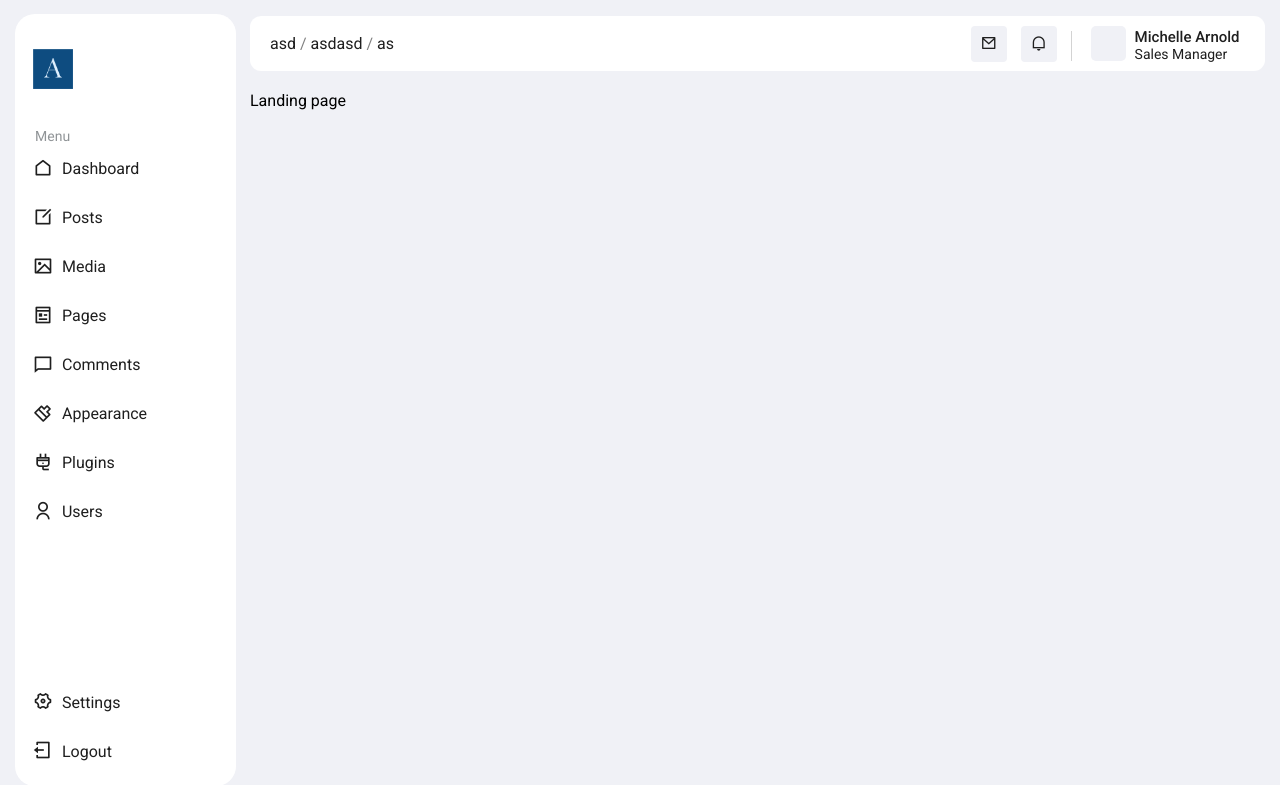
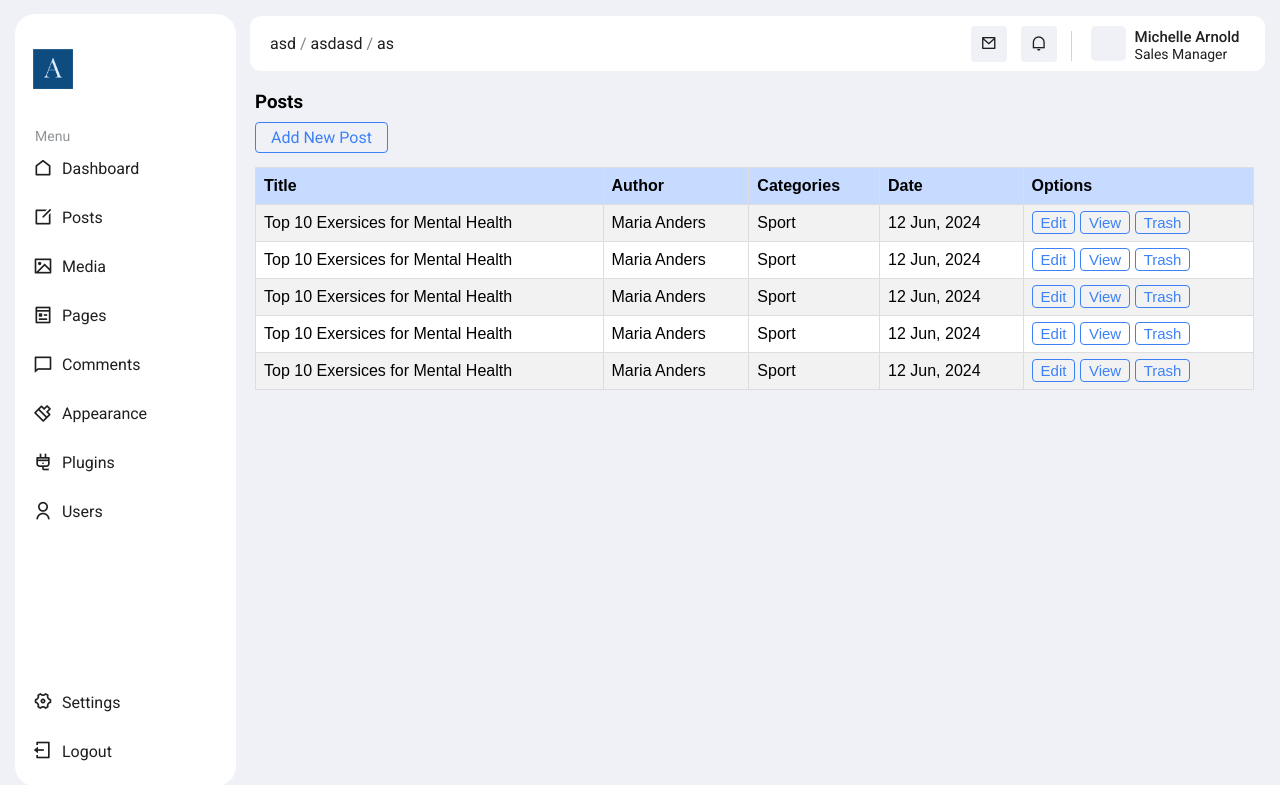
Before and after one commit to demirantay/antay-cms, a Django app: template templates/cms_posts/posts_landing.html in a window 1280 px wide. Shown: the top 785 px of the page. Run offline with Django 5.2, Linux system fonts and the light colour scheme; the template is opened without the code that fills it, so the values that code supplies are empty.

Commit message:
added the posts landing page

```diff
--- /dev/null
+++ b/static/css/cms_posts/cms_posts.css
@@ -0,0 +1,74 @@
+.cms_all_posts_wrapper {
+    width: 97%;
+    margin-left: 5px;
+}
+
+.cms_all_posts_wrapper h3 {
+    margin-bottom: 15px;
+}
+
+.cms_all_posts_wrapper a {
+    margin-bottom: 20px;
+    border: 1px solid #3c81f6;
+    border-radius: 4px;
+    margin-bottom: 10px;
+    margin-top: 10px;
+    text-decoration: none;
+    width: 150px;
+    text-align: center;
+    padding: 5px 15px;
+    color: #3c81f6;
+}
+
+.cms_all_posts_wrapper a:hover {
+    color: white;
+    background-color: #3c81f6;
+    transition: 0.2s;
+}
+
+.cms_all_posts_wrapper table {
+    font-family: Arial, Helvetica, sans-serif;
+    border-collapse: collapse;
+    width: 100%;
+    margin-top: 20px;
+}
+
+.cms_all_posts_wrapper table td, .cms_all_posts_wrapper table th {
+    border: 1px solid #ddd;
+    padding: 8px;
+}
+
+.cms_all_posts_wrapper table th {
+    padding-top: 9px;
+    padding-bottom: 9px;
+    text-align: left;
+    background-color: #c6dbff;
+    color: black;
+}
+
+
+.cms_all_posts_wrapper table td {
+    padding-top: 9px;
+    padding-bottom: 9px;
+}
+
+.cms_all_posts_wrapper table a {
+    border: 1px solid #3c81f6;
+    border-radius: 4px;
+    text-decoration: none;
+    width: 150px;
+    text-align: center;
+    padding: 2px 8px;
+    font-size: 15px;
+    color: #3c81f6;
+}
+
+.cms_all_posts_wrapper table tr:nth-child(even) {
+    background-color: #f2f2f2;
+}
+
+.cms_all_posts_wrapper table tr:nth-child(odd) {
+    background-color: white;
+}
+
+#customers tr:hover {background-color: #ddd;}
--- a/templates/cms_posts/posts_landing.html
+++ b/templates/cms_posts/posts_landing.html
@@ -2,12 +2,65 @@
 {% load static %}
 
 {% block css_link %}
-<link rel="stylesheet" type="text/css" href="{% static 'css/authentication/dashboard.css' %}" />
+<link rel="stylesheet" type="text/css" href="{% static 'css/cms_posts/cms_posts.css' %}" />
 {% endblock %}
 
 {% block content %}
 
-Landing page
+<div class="cms_all_posts_wrapper">
+    <h3>Posts</h3>
+
+    <a href="">Add New Post</a>
+
+    <table>
+        <tr>
+          <th>Title</th>
+          <th>Author</th>
+          <th>Categories</th>
+          <th>Date</th>
+          <th>Options</th>
+        </tr>
+        <tr>
+          <td>Top 10 Exersices for Mental Health</td>
+          <td>Maria Anders</td>
+          <td>Sport</td>
+          <td>12 Jun, 2024</td>
+          <td><a href="">Edit</a> <a href="">View</a> <a href="">Trash</a></td>
+        </tr>
+        <tr>
+            <td>Top 10 Exersices for Mental Health</td>
+            <td>Maria Anders</td>
+            <td>Sport</td>
+            <td>12 Jun, 2024</td>
+            <td><a href="">Edit</a> <a href="">View</a> <a href="">Trash</a></td>
+          </tr>
+          <tr>
+            <td>Top 10 Exersices for Mental Health</td>
+            <td>Maria Anders</td>
+            <td>Sport</td>
+            <td>12 Jun, 2024</td>
+            <td><a href="">Edit</a> <a href="">View</a> <a href="">Trash</a></td>
+          </tr>
+          <tr>
+            <td>Top 10 Exersices for Mental Health</td>
+            <td>Maria Anders</td>
+            <td>Sport</td>
+            <td>12 Jun, 2024</td>
+            <td><a href="">Edit</a> <a href="">View</a> <a href="">Trash</a></td>
+          </tr>
+          <tr>
+            <td>Top 10 Exersices for Mental Health</td>
+            <td>Maria Anders</td>
+            <td>Sport</td>
+            <td>12 Jun, 2024</td>
+            <td><a href="">Edit</a> <a href="">View</a> <a href="">Trash</a></td>
+          </tr>
+
+      </table>
+
+</div>
+
+
 
 
 {% endblock %}
```
Also changed, not shown: static/css/bases/basic_base.css (+0 -16 lines), static/css/colors.css (added, +13 -0 lines).
